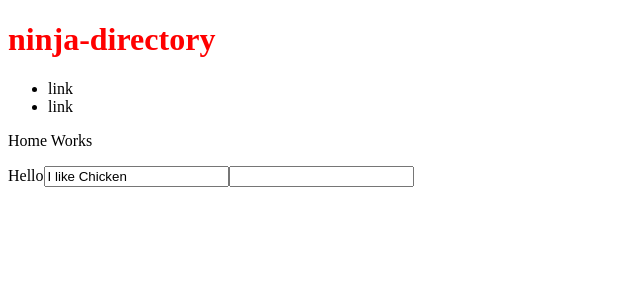
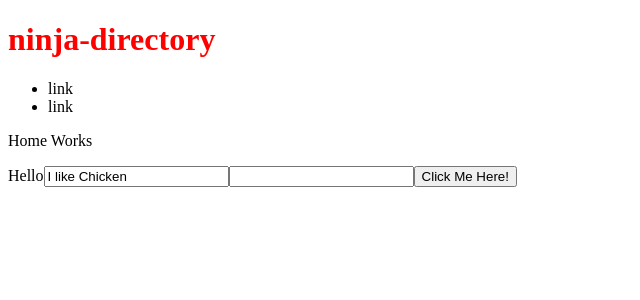
Before and after one commit to Gamygams1234/angular-net-ninja, an Angular app in the folder ninja-directory/: page / in a window 1280 px wide. Shown: the top 300 px of the page, without its empty margins (0-640 px from the left). Built offline with nearby package versions, Linux system fonts and the light colour scheme.

Commit message:
Creatind Event Binding with aruments

```diff
--- a/ninja-directory/src/app/components/home/home.component.html
+++ b/ninja-directory/src/app/components/home/home.component.html
@@ -9,3 +9,5 @@ Home Works
 <input [value]= "myString"/>
 
 <input [required]= "myBoolean"/>
+
+<button (click) = "alertMe('I like Beef')">Click Me Here!</button>
--- a/ninja-directory/src/app/components/home/home.component.ts
+++ b/ninja-directory/src/app/components/home/home.component.ts
@@ -10,12 +10,16 @@ export class HomeComponent implements OnInit {
   myString: string = 'I like Chicken';
   myBoolean: boolean = true;
 
+
   constructor() {}
 
   // life cycle method
   ngOnInit(): void {}
 
-  toggleAddTask() {
-    console.log('Toggle');
+
+  alertMe(val: any){
+    alert(val);
   }
+
+
 }
```
